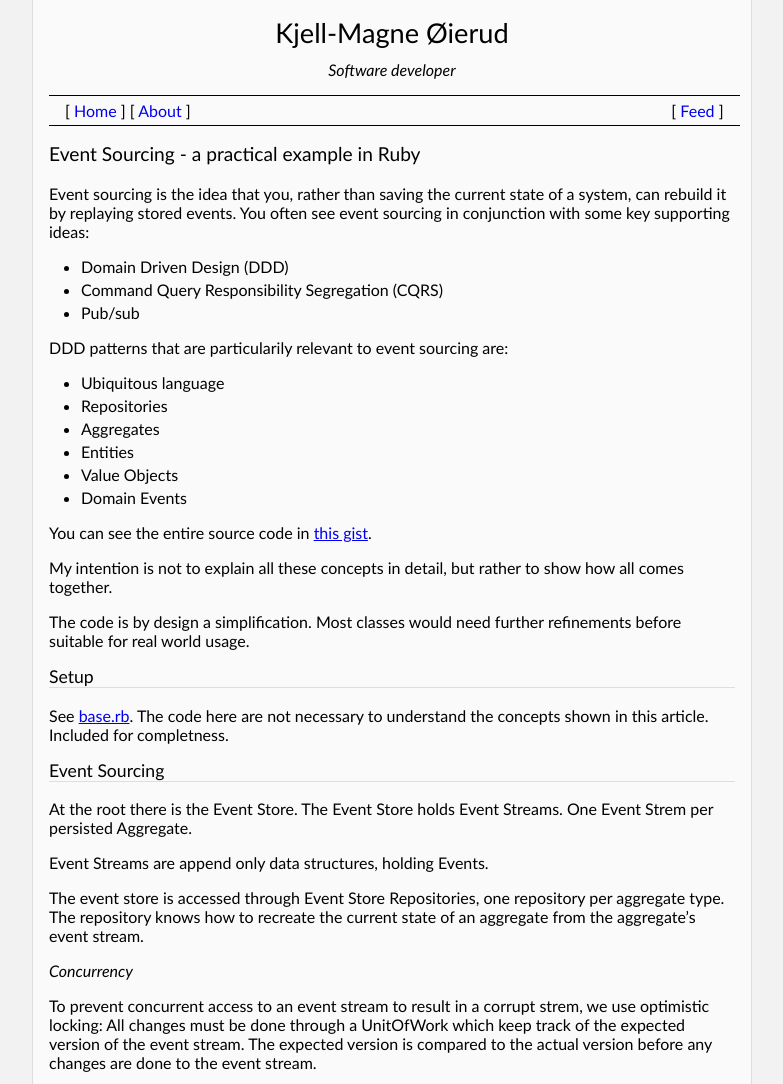
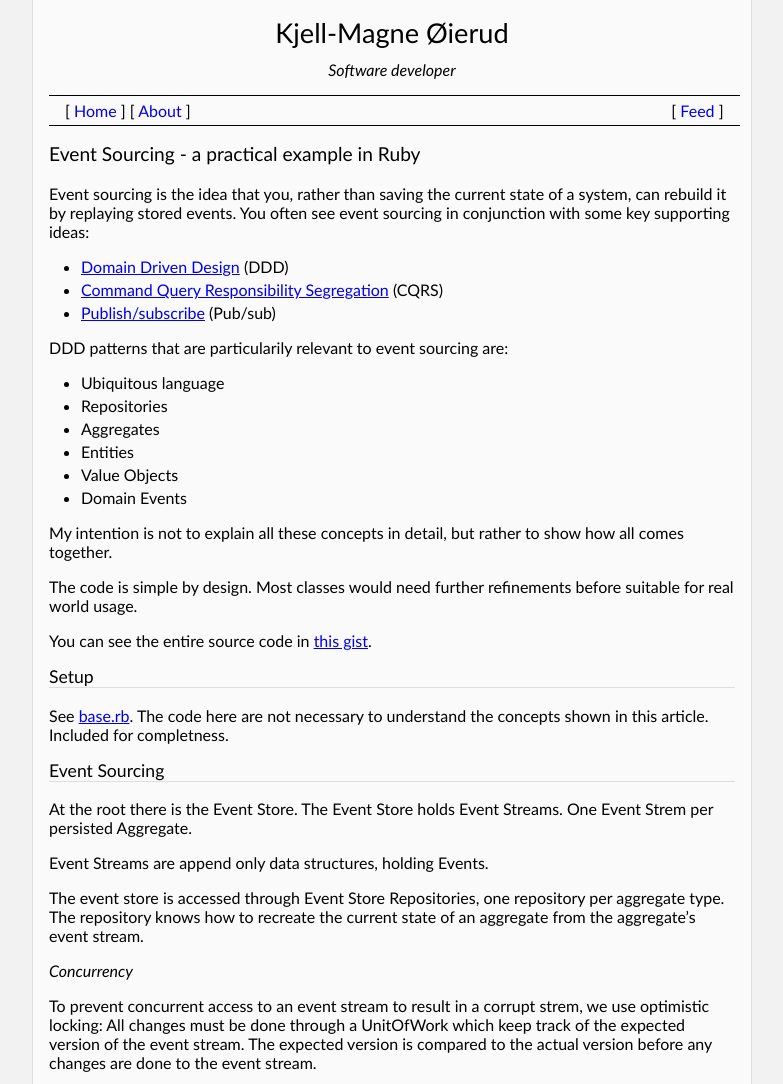
Before and after one commit to kjellm/kjellm.github.com, a Jekyll site: the page built from event.markdown, in a window 1280 px wide and 1400 px high, cut to the strip 0-1084 px from the top of the window. Shown: the whole strip, without its empty margins (248-1031 px from the left). Built offline with Jekyll 4.4.1, drawn with Linux system fonts in a browser that asks for light colours; some of the changed text lies outside the part shown.

Commit message:
Update event source draft

```diff
--- a/event.markdown
+++ b/event.markdown
@@ -5,15 +5,19 @@ title: Event Sourcing - a practical example in Ruby
 
 [1]: https://gist.github.com/kjellm/ec8fbaac65a28d67f17d941cc454f0f1
 [2]: https://gist.github.com/kjellm/ec8fbaac65a28d67f17d941cc454f0f1#file-base-rb
+[ddd]: https://en.wikipedia.org/wiki/Domain-driven_design
+[cqrs]: http://martinfowler.com/bliki/CQRS.html
+[pubsub]: https://en.wikipedia.org/wiki/Publish–subscribe_pattern
+[crud]: https://en.wikipedia.org/wiki/Create,_read,_update_and_delete
 
 Event sourcing is the idea that you, rather than saving the current
 state of a system, can rebuild it by replaying stored events. You
 often see event sourcing in conjunction with some key supporting
 ideas:
 
-- Domain Driven Design (DDD)
-- Command Query Responsibility Segregation (CQRS)
-- Pub/sub
+- [Domain Driven Design][ddd] (DDD)
+- [Command Query Responsibility Segregation][cqrs] (CQRS)
+- [Publish/subscribe][pubsub] (Pub/sub)
 
 DDD patterns that are particularily relevant to event sourcing are:
 
@@ -24,13 +28,13 @@ DDD patterns that are particularily relevant to event sourcing are:
   - Value Objects
   - Domain Events
 
-You can see the entire source code in [this gist][1].
-
 My intention is not to explain all these concepts in detail, but
 rather to show how all comes together.
 
-The code is by design a simplification. Most classes would need
-further refinements before suitable for real world usage.
+The code is simple by design. Most classes would need further
+refinements before suitable for real world usage.
+
+You can see the entire source code in [this gist][1].
 
 ### Setup
 
@@ -74,7 +78,7 @@ using GUIDs for IDs.
 ### CRUD
 
 Even in a richely modeled domain, the need for simple entities that
-only needs CRUD operations arises. By using the principle of
+only needs [CRUD][crud] operations arises. By using the principle of
 "convention over configuration", this can be handled with a very small
 amount of code. The code below encodes a "convention" for CRUD
 Aggregates.
```
